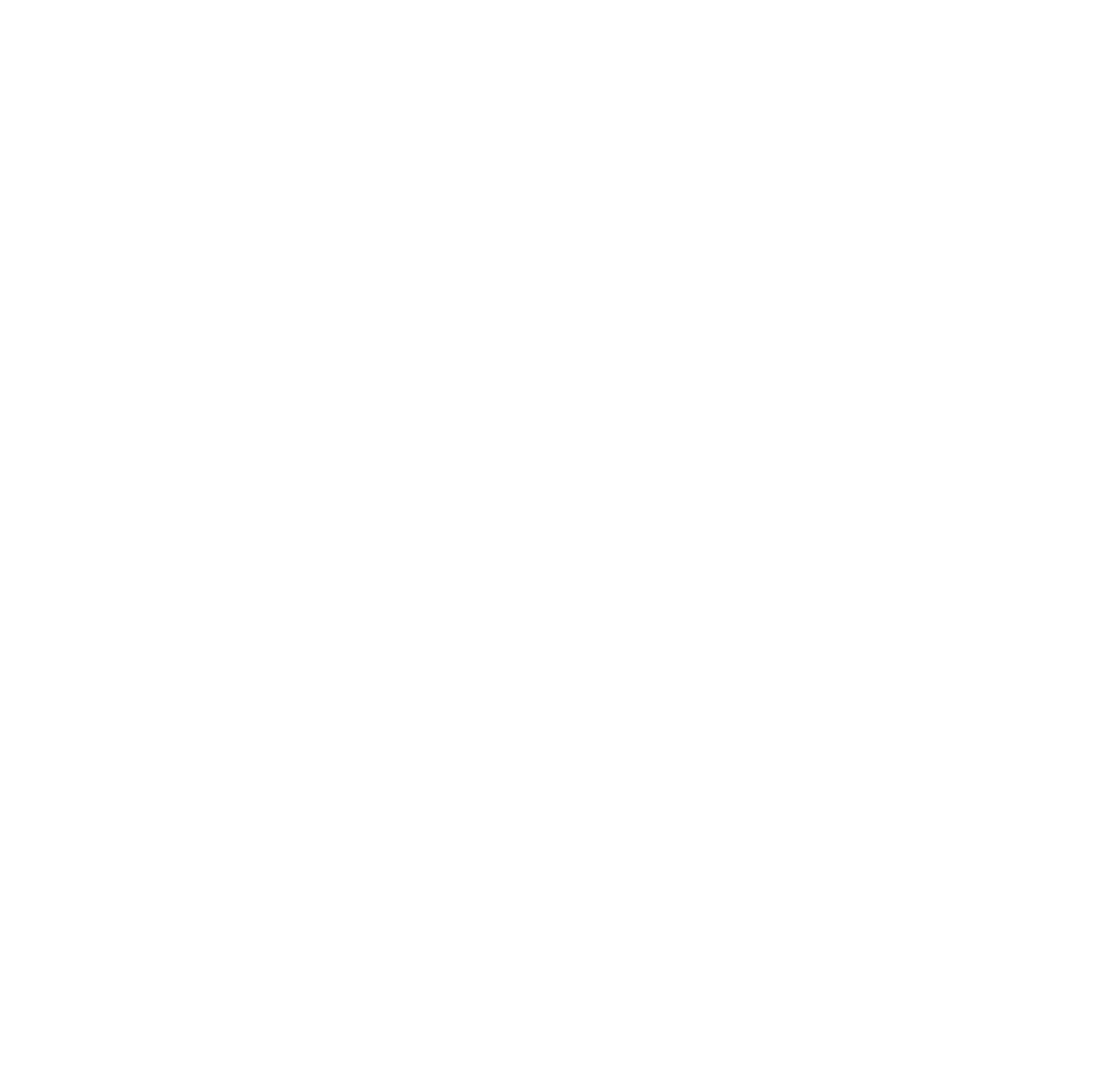
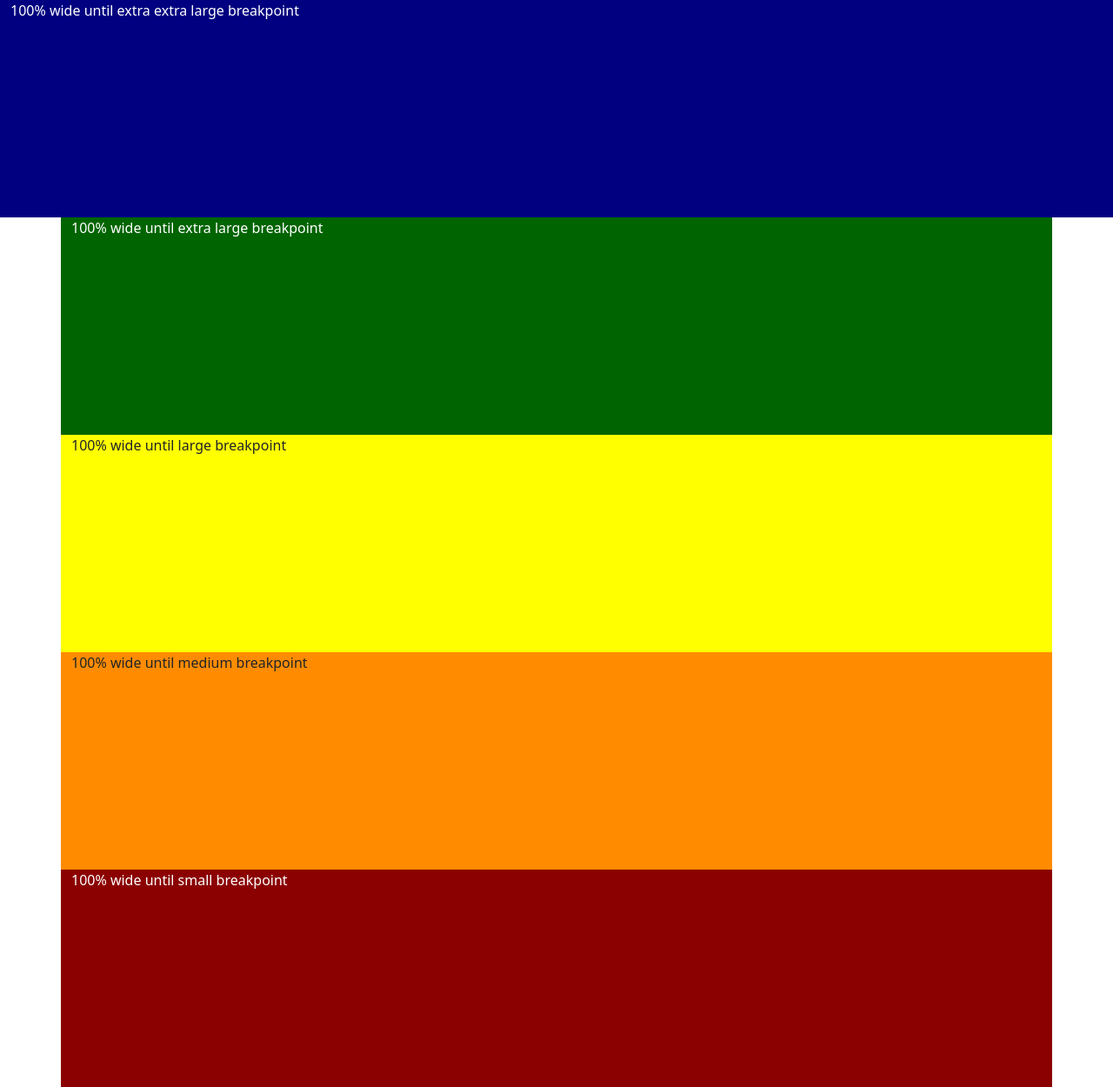
Before and after one commit to rdmullins/bootstrap-legos, a plain HTML site: page containers-desktop.html in a window 1280 px wide. Shown: the whole page at 87% size. Before the commit the page ends 800 px from the top, so only its background shows below. Drawn offline with nearby package versions, Linux system fonts and the light colour scheme.

Commit message:
last in class commit

```diff
--- a/containers-desktop.html
+++ b/containers-desktop.html
@@ -8,11 +8,25 @@
     <!-- Bootstrap -->
     <link href="https://cdn.jsdelivr.net/npm/bootstrap@5.2.1/dist/css/bootstrap.min.css" rel="stylesheet" integrity="sha384-iYQeCzEYFbKjA/T2uDLTpkwGzCiq6soy8tYaI1GyVh/UjpbCx/TYkiZhlZB6+fzT" crossorigin="anonymous">
 
+    <link rel="stylesheet" type="text/css" href="/css/styles.css">
 
-    <title>Bootstrap Legos</title>
+    <title>Bootstrap Legos - Containers</title>
 </head>
 <body>
 
+    <div class="container-fluid">
+        <div class="row">
+            <div class="col-xxl blue">100% wide until extra extra large breakpoint</div>
+        </div>
+    </div>
+    <div class="container">
+        <div class="row">
+            <div class="col-xl green">100% wide until extra large breakpoint</div>
+            <div class="col-l yellow">100% wide until large breakpoint</div>
+            <div class="col-m orange">100% wide until medium breakpoint</div>
+            <div class="col-s red">100% wide until small breakpoint</div>
+        </div>
+    </div>
 
     <script src="https://cdn.jsdelivr.net/npm/bootstrap@5.2.1/dist/js/bootstrap.bundle.min.js" integrity="sha384-u1OknCvxWvY5kfmNBILK2hRnQC3Pr17a+RTT6rIHI7NnikvbZlHgTPOOmMi466C8" crossorigin="anonymous"></script>
 </body>
```
Also changed, not shown: centered-col-3.html (+1 -1 lines).
